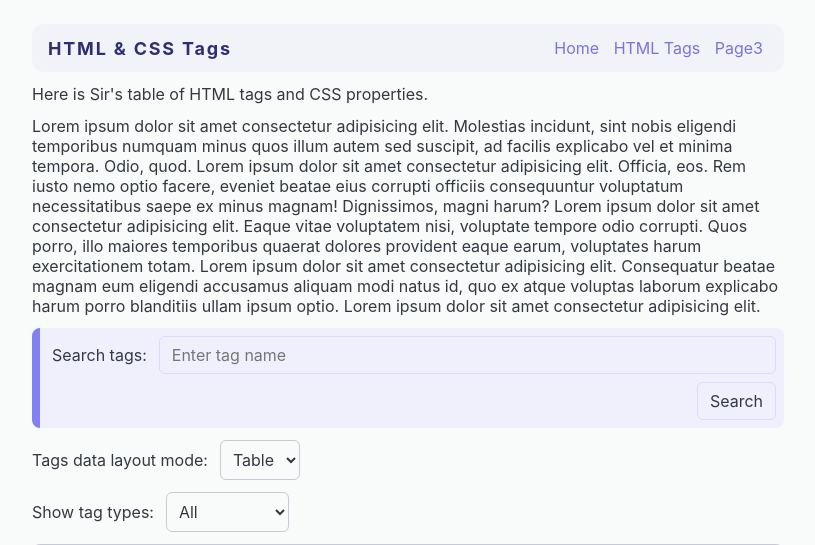
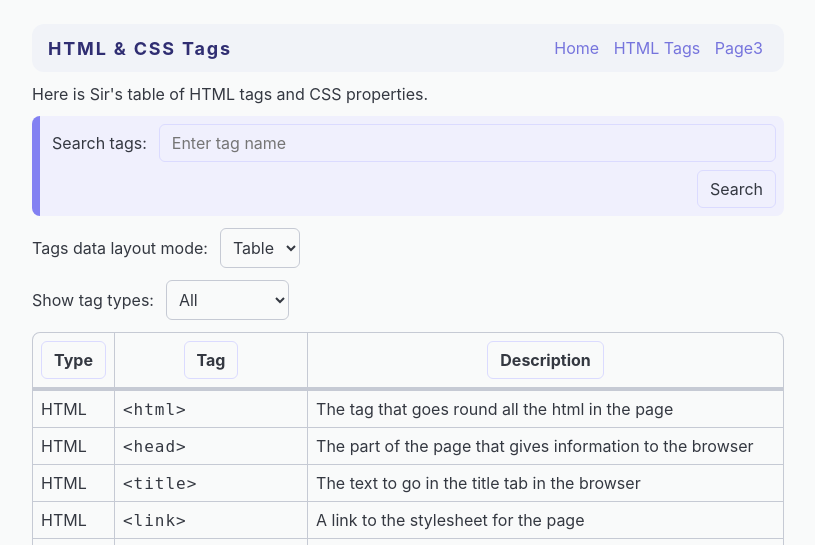
Before and after one commit to zadeviggers/12dts, a Flask app: page /html-tags in a window 1280 px wide. Shown: the top 545 px of the page, without its empty margins (232-1047 px from the left). Run offline with Flask 2, Linux system fonts and the light colour scheme; data comes from the database, SQL or seed files in the repository.

Commit message:
remove lorem
Signed-off-by: Zade Viggers <zade.viggers@gmail.com>

```diff
--- a/databases/starter-flask-stuff/templates/html-tags.jinja
+++ b/databases/starter-flask-stuff/templates/html-tags.jinja
@@ -2,21 +2,6 @@
 {% block title %}HTML &amp; CSS Tags{% endblock %}
 {% block content %}
     <p>Here is Sir's table of HTML tags and CSS properties.</p>
-    <p>
-        Lorem ipsum dolor sit amet
-        consectetur adipisicing elit. Molestias incidunt, sint nobis eligendi temporibus
-        numquam minus quos illum autem sed suscipit, ad facilis explicabo vel et minima
-        tempora. Odio, quod. Lorem ipsum dolor sit amet consectetur adipisicing elit.
-        Officia, eos. Rem iusto nemo optio facere, eveniet beatae eius corrupti officiis
-        consequuntur voluptatum necessitatibus saepe ex minus magnam! Dignissimos, magni
-        harum? Lorem ipsum dolor sit amet consectetur adipisicing elit. Eaque vitae
-        voluptatem nisi, voluptate tempore odio corrupti. Quos porro, illo maiores
-        temporibus quaerat dolores provident eaque earum, voluptates harum
-        exercitationem totam. Lorem ipsum dolor sit amet consectetur adipisicing elit.
-        Consequatur beatae magnam eum eligendi accusamus aliquam modi natus id, quo ex
-        atque voluptas laborum explicabo harum porro blanditiis ullam ipsum optio. Lorem
-        ipsum dolor sit amet consectetur adipisicing elit.
-    </p>
     <section>
         <form action="/html-tags" method="get">
             <label for="tag-searhbox">
```
